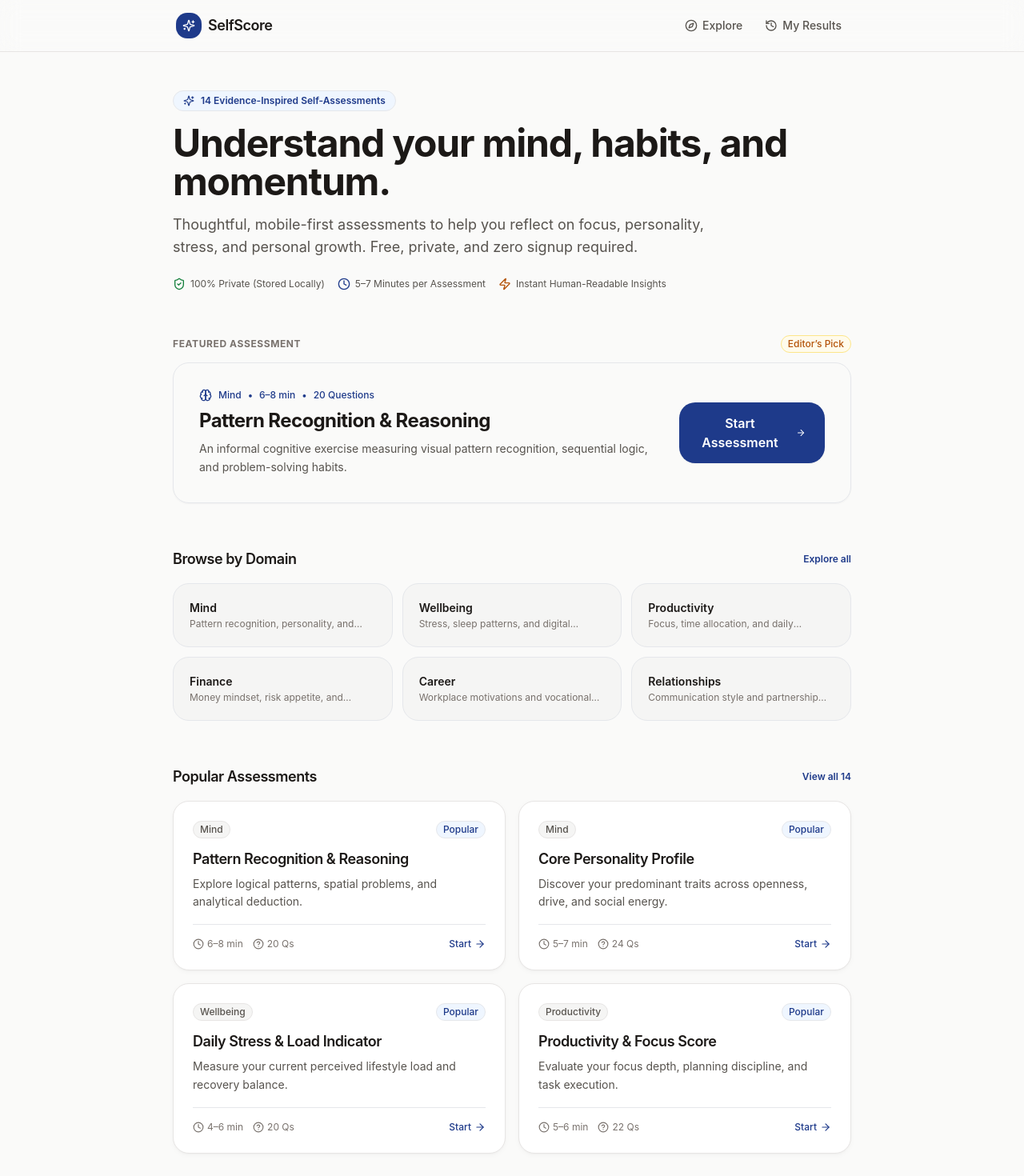
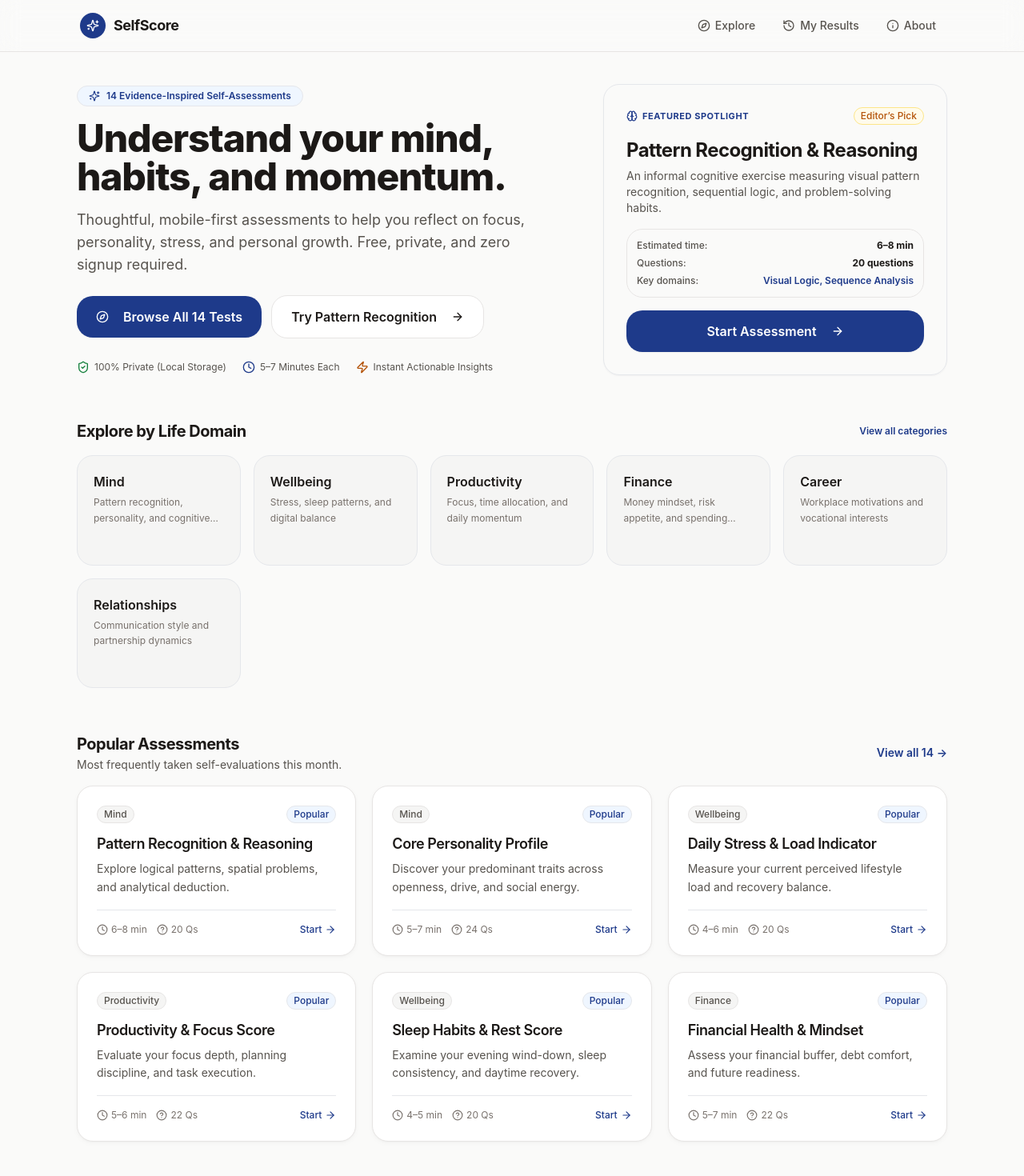
Before and after one commit to shamikhz/selfscore, a Next.js app: page / in a window 1280 px wide. Shown: the top 1470 px of the page at 80% size. Built offline with nearby package versions, Linux system fonts and the light colour scheme.

Commit message:
style: optimize desktop layout with 2-column hero, expanded max-w-6xl container, and 3-column assessment grids

```diff
--- a/app/explore/page.tsx
+++ b/app/explore/page.tsx
@@ -116,7 +116,7 @@ export default function ExplorePage() {
         </div>
 
         {filteredAssessments.length > 0 ? (
-          <div className="grid grid-cols-1 sm:grid-cols-2 gap-4">
+          <div className="grid grid-cols-1 sm:grid-cols-2 lg:grid-cols-3 gap-4 sm:gap-5">
             {filteredAssessments.map((assessment) => (
               <AssessmentCard key={assessment.id} assessment={assessment} />
             ))}
--- a/app/layout.tsx
+++ b/app/layout.tsx
@@ -64,14 +64,14 @@ export default function RootLayout({
         {/* Main Content Landmark */}
         <main
           id="main-content"
-          className="flex-1 max-w-4xl w-full mx-auto px-4 sm:px-6 py-6 pb-24 sm:pb-12"
+          className="flex-1 max-w-6xl w-full mx-auto px-4 sm:px-6 lg:px-8 py-6 pb-24 sm:pb-12"
         >
           {children}
         </main>
 
         {/* Desktop & Tablet Footer */}
         <footer className="hidden sm:block border-t border-surface-border bg-surface py-8 text-xs text-muted">
-          <div className="max-w-4xl mx-auto px-4 sm:px-6 flex flex-col sm:flex-row justify-between items-center gap-4">
+          <div className="max-w-6xl mx-auto px-4 sm:px-6 lg:px-8 flex flex-col sm:flex-row justify-between items-center gap-4">
             <div>
               <p className="font-medium text-foreground">
                 SelfScore Assessment Platform
--- a/app/page.tsx
+++ b/app/page.tsx
@@ -1,10 +1,11 @@
 import React from "react";
 import Link from "next/link";
-import { ArrowRight, Sparkles, ShieldCheck, Zap, Clock, Brain } from "lucide-react";
+import { ArrowRight, Sparkles, ShieldCheck, Zap, Clock, Brain, Compass, CheckCircle2 } from "lucide-react";
 import {
   CATEGORIES,
   getFeaturedAssessments,
   getPopularAssessments,
+  ASSESSMENTS_CATALOG,
 } from "@/lib/assessments-catalog";
 import { AssessmentCard } from "@/components/assessment/AssessmentCard";
 import { RecentResults } from "@/components/RecentResults";
@@ -15,116 +16,139 @@ import { Badge } from "@/components/ui/Badge";
 
 export default function HomePage() {
   const featuredList = getFeaturedAssessments();
-  const heroAssessment = featuredList[0];
-  const popularList = getPopularAssessments().slice(0, 4);
+  const heroAssessment = featuredList[0] || ASSESSMENTS_CATALOG[0];
+  const popularList = getPopularAssessments().slice(0, 6); // 6 items perfectly fills 2-col and 3-col grids
 
   return (
-    <div className="space-y-10 sm:space-y-14">
-      {/* Hero Section */}
-      <section className="text-center sm:text-left pt-2 sm:pt-6">
-        <div className="inline-flex items-center gap-2 px-3 py-1 rounded-full bg-primary-subtle border border-primary/20 text-primary text-xs font-semibold mb-4">
+    <div className="space-y-10 sm:space-y-14 animate-in fade-in duration-300">
+      {/* 2-Column Responsive Hero Section */}
+      <section className="pt-2 sm:pt-4">
+        <div className="grid grid-cols-1 lg:grid-cols-12 gap-8 lg:gap-10 items-center">
+          {/* Left Column: Vision & Copy */}
+          <div className="lg:col-span-7 text-center sm:text-left space-y-4">
+            <div className="inline-flex items-center gap-2 px-3.5 py-1 rounded-full bg-primary-subtle border border-primary/20 text-primary text-xs font-semibold">
               <Sparkles className="w-3.5 h-3.5" aria-hidden="true" />
               <span>14 Evidence-Inspired Self-Assessments</span>
             </div>
 
-        <h1 className="text-3xl sm:text-5xl font-bold tracking-tight text-foreground leading-[1.15]">
+            <h1 className="text-3xl sm:text-4xl lg:text-5xl font-extrabold tracking-tight text-foreground leading-[1.15]">
               Understand your mind, habits, and momentum.
             </h1>
 
-        <p className="mt-4 text-base sm:text-lg text-muted-foreground max-w-2xl leading-relaxed">
+            <p className="text-base sm:text-lg text-muted-foreground leading-relaxed max-w-xl">
               Thoughtful, mobile-first assessments to help you reflect on focus, personality,
               stress, and personal growth. Free, private, and zero signup required.
             </p>
 
+            {/* Quick Actions */}
+            <div className="flex flex-wrap items-center justify-center sm:justify-start gap-3 pt-2">
+              <Link href="/explore">
+                <Button size="lg" variant="primary" className="font-semibold shadow-sm">
+                  <Compass className="w-4 h-4 mr-2" aria-hidden="true" />
+                  <span>Browse All 14 Tests</span>
+                </Button>
+              </Link>
+              {heroAssessment && (
+                <Link href={`/assessment/${heroAssessment.slug}`}>
+                  <Button size="lg" variant="outline" className="font-semibold">
+                    <span>Try {heroAssessment.title.split("&")[0]}</span>
+                    <ArrowRight className="w-4 h-4 ml-2" aria-hidden="true" />
+                  </Button>
+                </Link>
+              )}
+            </div>
+
             {/* Value Prop Badges */}
-        <div className="flex flex-wrap items-center justify-center sm:justify-start gap-4 mt-6 text-xs text-muted-foreground">
+            <div className="flex flex-wrap items-center justify-center sm:justify-start gap-x-5 gap-y-2 pt-3 text-xs text-muted-foreground">
               <span className="inline-flex items-center gap-1.5">
                 <ShieldCheck className="w-4 h-4 text-success" aria-hidden="true" />
-            100% Private (Stored Locally)
+                100% Private (Local Storage)
               </span>
               <span className="inline-flex items-center gap-1.5">
                 <Clock className="w-4 h-4 text-primary" aria-hidden="true" />
-            5–7 Minutes per Assessment
+                5–7 Minutes Each
               </span>
               <span className="inline-flex items-center gap-1.5">
                 <Zap className="w-4 h-4 text-accent" aria-hidden="true" />
-            Instant Human-Readable Insights
+                Instant Actionable Insights
               </span>
+            </div>
+          </div>
+
+          {/* Right Column: Featured Spotlight Card on Desktop */}
+          {heroAssessment && (
+            <div className="lg:col-span-5">
+              <Card
+                variant="highlight"
+                className="p-6 sm:p-7 space-y-4 relative overflow-hidden border-primary/20 shadow-raised"
+              >
+                <div className="flex items-center justify-between">
+                  <span className="text-[11px] uppercase font-bold tracking-wider text-primary flex items-center gap-1.5">
+                    <Brain className="w-3.5 h-3.5" aria-hidden="true" />
+                    <span>Featured Spotlight</span>
+                  </span>
+                  <Badge variant="accent" size="sm">
+                    Editor’s Pick
+                  </Badge>
+                </div>
+
+                <div className="space-y-1.5">
+                  <h3 className="text-xl sm:text-2xl font-bold text-foreground tracking-tight">
+                    {heroAssessment.title}
+                  </h3>
+                  <p className="text-xs sm:text-sm text-muted-foreground leading-relaxed line-clamp-3">
+                    {heroAssessment.description}
+                  </p>
+                </div>
+
+                <div className="p-3 rounded-xl bg-surface/80 border border-surface-border text-xs text-muted-foreground space-y-1.5">
+                  <div className="flex justify-between font-medium">
+                    <span>Estimated time:</span>
+                    <strong className="text-foreground">{heroAssessment.estimatedDuration}</strong>
+                  </div>
+                  <div className="flex justify-between font-medium">
+                    <span>Questions:</span>
+                    <strong className="text-foreground">{heroAssessment.questionCount} questions</strong>
+                  </div>
+                  <div className="flex justify-between font-medium">
+                    <span>Key domains:</span>
+                    <span className="text-primary font-semibold">{heroAssessment.dimensions.slice(0, 2).join(", ")}</span>
+                  </div>
+                </div>
+
+                <Link href={`/assessment/${heroAssessment.slug}`} className="block">
+                  <Button size="lg" variant="primary" fullWidth className="font-semibold shadow-subtle">
+                    <span>Start Assessment</span>
+                    <ArrowRight className="w-4 h-4 ml-2" aria-hidden="true" />
+                  </Button>
+                </Link>
+              </Card>
+            </div>
+          )}
         </div>
       </section>
 
       {/* Local Storage Saved Results (if any exist) */}
       <RecentResults />
 
-      {/* Featured Assessment Spotlight Card */}
-      {heroAssessment && (
-        <section aria-labelledby="featured-heading">
-          <div className="flex items-center justify-between mb-3">
-            <h2
-              id="featured-heading"
-              className="text-xs uppercase font-bold tracking-wider text-muted"
-            >
-              Featured Assessment
-            </h2>
-            <Badge variant="accent" size="sm">
-              Editor’s Pick
-            </Badge>
-          </div>
-
-          <Card
-            variant="highlight"
-            className="p-6 sm:p-8 flex flex-col sm:flex-row items-start sm:items-center justify-between gap-6"
-          >
-            <div className="space-y-2 max-w-xl">
-              <div className="flex items-center gap-2 text-xs text-primary font-medium">
-                <Brain className="w-4 h-4" aria-hidden="true" />
-                <span className="capitalize">{heroAssessment.category}</span>
-                <span>•</span>
-                <span>{heroAssessment.estimatedDuration}</span>
-                <span>•</span>
-                <span>{heroAssessment.questionCount} Questions</span>
-              </div>
-
-              <h3 className="text-xl sm:text-2xl font-bold text-foreground tracking-tight">
-                {heroAssessment.title}
-              </h3>
-
-              <p className="text-sm text-muted-foreground leading-relaxed">
-                {heroAssessment.description}
-              </p>
-            </div>
-
-            <Link
-              href={`/assessment/${heroAssessment.slug}`}
-              className="w-full sm:w-auto"
-            >
-              <Button size="lg" className="w-full sm:w-auto shadow-md">
-                <span>Start Assessment</span>
-                <ArrowRight className="w-4 h-4 ml-2" aria-hidden="true" />
-              </Button>
-            </Link>
-          </Card>
-        </section>
-      )}
-
-      {/* Category Discovery Pills */}
-      <section aria-labelledby="categories-heading">
-        <div className="flex items-center justify-between mb-4">
+      {/* Categories Grid (Spans cleanly across desktop) */}
+      <section aria-labelledby="categories-heading" className="space-y-4">
+        <div className="flex items-center justify-between">
           <h2
             id="categories-heading"
-            className="text-lg font-semibold text-foreground tracking-tight"
+            className="text-lg sm:text-xl font-bold text-foreground tracking-tight"
           >
-            Browse by Domain
+            Explore by Life Domain
           </h2>
           <Link
             href="/explore"
             className="text-xs font-semibold text-primary hover:underline"
           >
-            Explore all
+            View all categories
           </Link>
         </div>
 
-        <div className="grid grid-cols-2 sm:grid-cols-3 gap-2.5 sm:gap-3">
+        <div className="grid grid-cols-2 sm:grid-cols-3 lg:grid-cols-5 gap-3 sm:gap-4">
           {CATEGORIES.map((cat) => (
             <Link
               key={cat.id}
@@ -133,15 +157,18 @@ export default function HomePage() {
             >
               <Card
                 variant="subtle"
-                className="p-3.5 sm:p-4 hover:bg-surface hover:border-primary/30 transition-all flex flex-col justify-between"
+                className="p-4 sm:p-5 hover:bg-surface hover:border-primary/40 hover:shadow-subtle transition-all h-full flex flex-col justify-between"
               >
                 <div>
-                  <h3 className="text-sm font-semibold text-foreground group-hover:text-primary transition-colors">
+                  <h3 className="text-sm sm:text-base font-semibold text-foreground group-hover:text-primary transition-colors">
                     {cat.name}
                   </h3>
-                  <p className="text-xs text-muted mt-0.5 line-clamp-1">
+                  <p className="text-xs text-muted mt-1 line-clamp-2 leading-relaxed">
                     {cat.description}
                   </p>
+                </div>
+                <div className="mt-3 flex items-center text-[11px] font-semibold text-primary opacity-0 group-hover:opacity-100 transition-opacity">
+                  <span>Explore →</span>
                 </div>
               </Card>
             </Link>
@@ -149,47 +176,54 @@ export default function HomePage() {
         </div>
       </section>
 
-      {/* Popular Assessments Grid */}
-      <section aria-labelledby="popular-heading">
-        <div className="flex items-center justify-between mb-4">
+      {/* Popular Assessments Grid (3-column layout on desktop) */}
+      <section aria-labelledby="popular-heading" className="space-y-4">
+        <div className="flex items-center justify-between">
+          <div>
             <h2
               id="popular-heading"
-            className="text-lg font-semibold text-foreground tracking-tight"
+              className="text-lg sm:text-xl font-bold text-foreground tracking-tight"
             >
               Popular Assessments
             </h2>
+            <p className="text-xs sm:text-sm text-muted-foreground mt-0.5">
+              Most frequently taken self-evaluations this month.
+            </p>
+          </div>
           <Link
             href="/explore"
-            className="text-xs font-semibold text-primary hover:underline"
+            className="text-xs sm:text-sm font-semibold text-primary hover:underline shrink-0"
           >
-            View all 14
+            View all 14 →
           </Link>
         </div>
 
-        <div className="grid grid-cols-1 sm:grid-cols-2 gap-4">
+        <div className="grid grid-cols-1 sm:grid-cols-2 lg:grid-cols-3 gap-4 sm:gap-5">
           {popularList.map((assessment) => (
             <AssessmentCard key={assessment.id} assessment={assessment} />
           ))}
         </div>
       </section>
 
-      {/* Defensive Ad Placement with Pre-Allocated Dimensions (Zero CLS) */}
+      {/* Zero-CLS Pre-Allocated Ad Placement */}
       <AdSlot placement="home" />
 
       {/* Explore All CTA Banner */}
-      <section className="p-6 sm:p-8 rounded-2xl bg-surface border border-surface-border text-center space-y-4">
-        <h2 className="text-xl sm:text-2xl font-bold text-foreground">
-          Ready to explore your potential?
+      <section className="p-8 sm:p-12 rounded-2xl bg-surface border border-surface-border text-center space-y-4 shadow-subtle">
+        <h2 className="text-2xl sm:text-3xl font-bold text-foreground tracking-tight">
+          Ready to discover your profile?
         </h2>
-        <p className="text-sm text-muted-foreground max-w-md mx-auto">
-          Explore our complete catalog of 14 assessments covering cognitive, productivity,
-          wellness, and relationship dynamics.
+        <p className="text-sm sm:text-base text-muted-foreground max-w-lg mx-auto leading-relaxed">
+          Access all 14 assessments covering cognitive agility, deep focus, stress resilience,
+          and relational communication.
         </p>
+        <div className="pt-2">
           <Link href="/explore">
-          <Button size="lg" variant="primary">
-            Explore All Assessments
+            <Button size="lg" variant="primary" className="font-semibold shadow-sm">
+              Explore All 14 Assessments
             </Button>
           </Link>
+        </div>
       </section>
     </div>
   );
--- a/app/results/page.tsx
+++ b/app/results/page.tsx
@@ -81,12 +81,12 @@ export default function ResultsHistoryPage() {
           </Link>
         </Card>
       ) : (
-        <div className="space-y-4">
+        <div className="grid grid-cols-1 md:grid-cols-2 gap-4 sm:gap-5">
           {resultsList.map(({ result, title, slug }) => (
             <Card
               key={slug}
               variant="default"
-              className="p-5 flex flex-col sm:flex-row sm:items-center justify-between gap-4"
+              className="p-5 flex flex-col justify-between gap-4"
             >
               <div className="space-y-1.5">
                 <div className="flex items-center gap-2">
--- a/components/navigation/Header.tsx
+++ b/components/navigation/Header.tsx
@@ -3,7 +3,7 @@
 import React from "react";
 import Link from "next/link";
 import { usePathname } from "next/navigation";
-import { Compass, History, Sparkles } from "lucide-react";
+import { Compass, History, Sparkles, Info, Home } from "lucide-react";
 
 export const Header: React.FC = () => {
   const pathname = usePathname();
@@ -11,26 +11,27 @@ export const Header: React.FC = () => {
   const navLinks = [
     { href: "/explore", label: "Explore", icon: Compass },
     { href: "/results", label: "My Results", icon: History },
+    { href: "/about", label: "About", icon: Info },
   ];
 
   return (
     <header className="sticky top-0 z-40 w-full bg-surface/90 backdrop-blur-md border-b border-surface-border">
-      <div className="max-w-4xl mx-auto px-4 sm:px-6 h-14 sm:h-16 flex items-center justify-between">
+      <div className="max-w-6xl mx-auto px-4 sm:px-6 lg:px-8 h-14 sm:h-16 flex items-center justify-between">
         {/* Brand Logo & Name */}
         <Link
           href="/"
-          className="flex items-center gap-2 text-foreground font-semibold text-base sm:text-lg tracking-tight hover:opacity-90 transition-opacity focus-visible:outline-none focus-visible:ring-2 focus-visible:ring-primary rounded-md p-1"
+          className="flex items-center gap-2.5 text-foreground font-semibold text-base sm:text-lg tracking-tight hover:opacity-90 transition-opacity focus-visible:outline-none focus-visible:ring-2 focus-visible:ring-primary rounded-md p-1"
         >
-          <div className="w-8 h-8 rounded-lg bg-primary text-primary-foreground flex items-center justify-center shadow-subtle">
+          <div className="w-8 h-8 rounded-xl bg-primary text-primary-foreground flex items-center justify-center shadow-subtle">
             <Sparkles className="w-4 h-4" aria-hidden="true" />
           </div>
-          <span>SelfScore</span>
+          <span className="font-bold">SelfScore</span>
         </Link>
 
         {/* Desktop Navigation Links */}
         <nav
           aria-label="Main Navigation"
-          className="hidden sm:flex items-center gap-1 text-sm font-medium"
+          className="hidden sm:flex items-center gap-1.5 text-sm font-medium"
         >
           {navLinks.map((link) => {
             const Icon = link.icon;
@@ -39,10 +40,10 @@ export const Header: React.FC = () => {
               <Link
                 key={link.href}
                 href={link.href}
-                className={`flex items-center gap-1.5 px-3 py-2 rounded-lg transition-colors ${
+                className={`flex items-center gap-1.5 px-3.5 py-2 rounded-xl transition-colors ${
                   isActive
-                    ? "bg-surface-subtle text-primary font-semibold"
-                    : "text-muted-foreground hover:text-foreground hover:bg-surface-subtle/60"
+                    ? "bg-surface-subtle text-primary font-semibold shadow-xs"
+                    : "text-muted-foreground hover:text-foreground hover:bg-surface-subtle/70"
                 }`}
               >
                 <Icon className="w-4 h-4" aria-hidden="true" />
```
Lines whose indentation alone changed are shown as unchanged.
